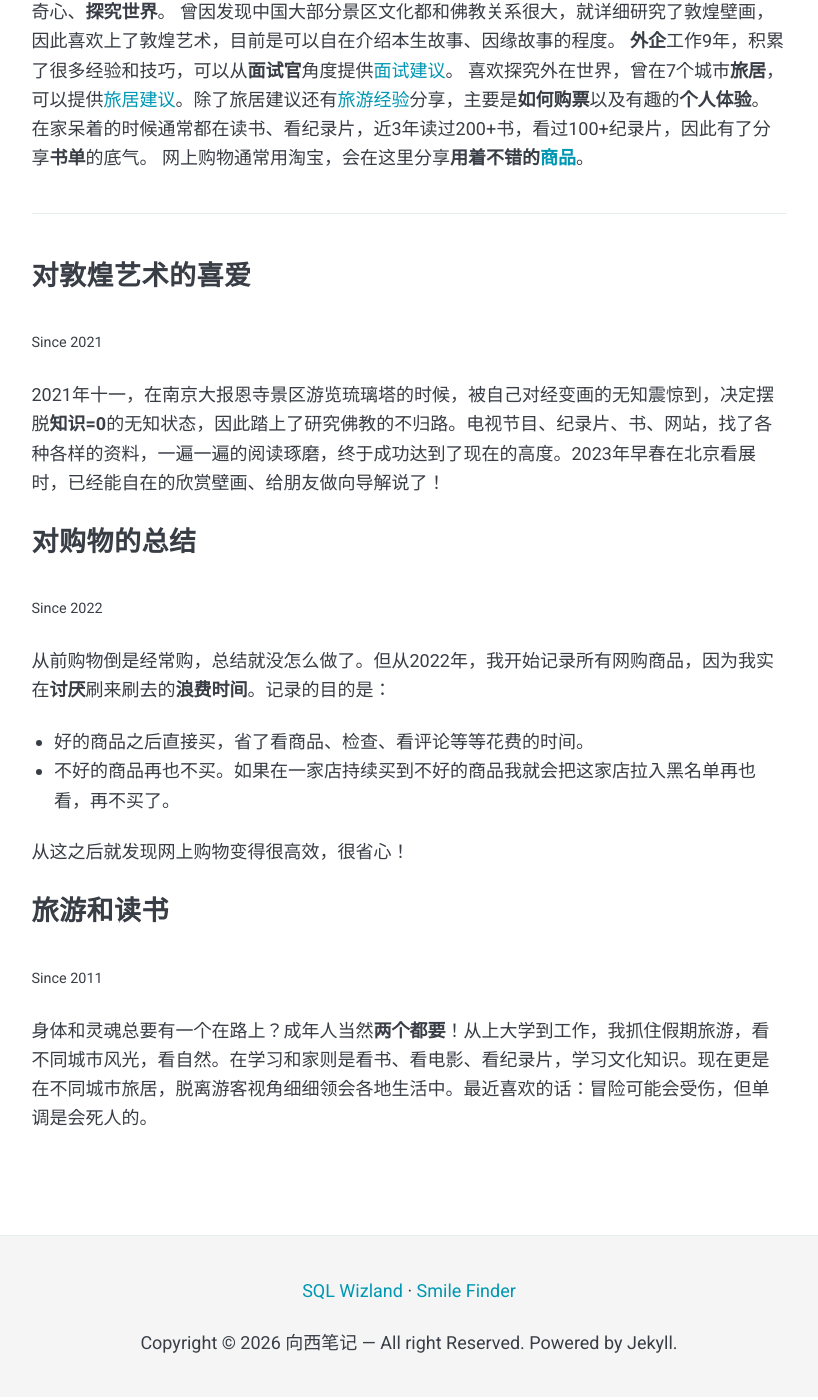
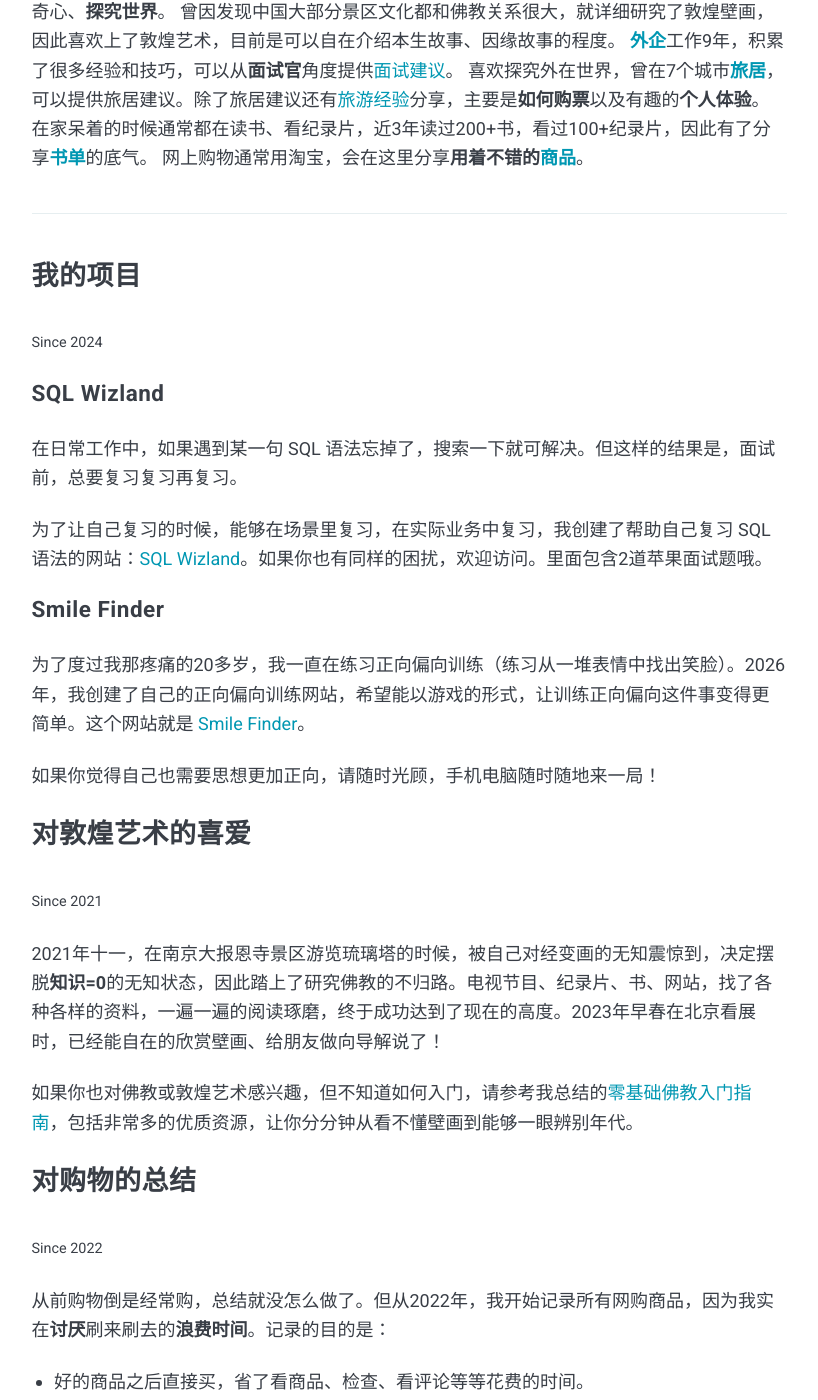
Before and after one commit to xiangxinotes/xiangxinotes.github.io, a Jekyll site: the page built from _pages/about.md, in a window 1280 px wide and 1400 px high, scrolled down 1050 px. Shown: the whole window, without its empty margins (231-1049 px from the left). Built offline with Jekyll 4.4.1, drawn with Linux system fonts in a browser that asks for light colours; nearby versions of some CDN libraries; some of the changed text lies outside the part shown.

Commit message:
update wording

```diff
--- a/_pages/about.md
+++ b/_pages/about.md
@@ -10,17 +10,34 @@ image: me.jpg
 你好，我是向西，**INFJ-A**，和所有I型人一样，最喜欢独处，尤其喜爱独处时的那份自在，关注内心世界的富有。
 因此花了很多时间做研究，研究各种各样的东西，主要是为了满足自己的好奇心、**探究世界**。
 曾因发现中国大部分景区文化都和佛教关系很大，就详细研究了敦煌壁画，因此喜欢上了敦煌艺术，目前是可以自在介绍本生故事、因缘故事的程度。
-**外企**工作9年，积累了很多经验和技巧，可以从**面试官**角度提供[面试建议]({{ site.baseurl }}/tag/interview?utm_source=blog&utm_medium=about)。
-喜欢探究外在世界，曾在7个城市**旅居**，可以提供[旅居建议]({{ site.baseurl }}/tag/sojourn?utm_source=blog&utm_medium=about)。除了旅居建议还有[旅游经验]({{ site.baseurl }}/tag/travel?utm_source=blog&utm_medium=about)分享，主要是**如何购票**以及有趣的**个人体验**。
-在家呆着的时候通常都在读书、看纪录片，近3年读过200+书，看过100+纪录片，因此有了分享**书单**的底气。
+**[外企]({{ site.baseurl }}/tagmultinational-corporation/?utm_source=blog&utm_medium=about)**工作9年，积累了很多经验和技巧，可以从**面试官**角度提供[面试建议]({{ site.baseurl }}/tag/interview?utm_source=blog&utm_medium=about)。
+喜欢探究外在世界，曾在7个城市**[旅居]({{ site.baseurl }}/tag/sojourn?utm_source=blog&utm_medium=about)**，可以提供旅居建议。除了旅居建议还有[旅游经验]({{ site.baseurl }}/tag/travel?utm_source=blog&utm_medium=about)分享，主要是**如何购票**以及有趣的**个人体验**。
+在家呆着的时候通常都在读书、看纪录片，近3年读过200+书，看过100+纪录片，因此有了分享**[书单]({{ site.baseurl }}/tag/book?utm_source=blog&utm_medium=about)**的底气。
 网上购物通常用淘宝，会在这里分享**用着不错的[商品]({{ site.baseurl }}/tag/product?utm_source=blog&utm_medium=about)**。
 
 ***
+
+#### 我的项目
+<small>Since 2024</small>
+
+##### SQL Wizland
+
+在日常工作中，如果遇到某一句 SQL 语法忘掉了，搜索一下就可解决。但这样的结果是，面试前，总要复习复习再复习。
+
+为了让自己复习的时候，能够在场景里复习，在实际业务中复习，我创建了帮助自己复习 SQL 语法的网站：[SQL Wizland](/sql-wizland?utm_source=blog&utm_medium=about)。如果你也有同样的困扰，欢迎访问。里面包含2道苹果面试题哦。
+
+##### Smile Finder
+
+为了度过我那疼痛的20多岁，我一直在练习正向偏向训练（练习从一堆表情中找出笑脸）。2026年，我创建了自己的正向偏向训练网站，希望能以游戏的形式，让训练正向偏向这件事变得更简单。这个网站就是 [Smile Finder](/smile-finder?utm_source=blog&utm_medium=about)。
+
+如果你觉得自己也需要思想更加正向，请随时光顾，手机电脑随时随地来一局！
 
 #### 对敦煌艺术的喜爱
 <small>Since 2021</small>
 
 2021年十一，在南京大报恩寺景区游览琉璃塔的时候，被自己对经变画的无知震惊到，决定摆脱**知识=0**的无知状态，因此踏上了研究佛教的不归路。电视节目、纪录片、书、网站，找了各种各样的资料，一遍一遍的阅读琢磨，终于成功达到了现在的高度。2023年早春在北京看展时，已经能自在的欣赏壁画、给朋友做向导解说了！
+
+如果你也对佛教或敦煌艺术感兴趣，但不知道如何入门，请参考我总结的[零基础佛教入门指南]({{ site.baseurl }}/2026/04/14/websites-that-helps-you-understand-buddhism/?utm_source=blog&utm_medium=about)，包括非常多的优质资源，让你分分钟从看不懂壁画到能够一眼辨别年代。
 
 #### 对购物的总结
 <small>Since 2022</small>
@@ -32,7 +49,13 @@ image: me.jpg
 
 从这之后就发现网上购物变得很高效，很省心！
 
+如果你也想要省时、省事、不踩坑，按照我的[购物推荐]({{ site.baseurl }}/tag/product?utm_source=blog&utm_medium=about)买即可。**本站推荐的所有商品我本人都买过，请放心购买。**
+
 #### 旅游和读书
 <small>Since 2011</small>
 
 身体和灵魂总要有一个在路上？成年人当然**两个都要**！从上大学到工作，我抓住假期旅游，看不同城市风光，看自然。在学习和家则是看书、看电影、看纪录片，学习文化知识。现在更是在不同城市旅居，脱离游客视角细细领会各地生活中。最近喜欢的话：冒险可能会受伤，但单调是会死人的。
+
+如果你也想要旅居，可以参考我的[旅居系列文章]({{ site.baseurl }}/tag/sojourn?utm_source=blog&utm_medium=about)，希望能给你带来灵感。
+
+如果你更新喜欢看书，可以读一读我的[阅读感悟]({{ site.baseurl }}/tag/book?utm_source=blog&utm_medium=about)，希望能给你带来启发。
```
